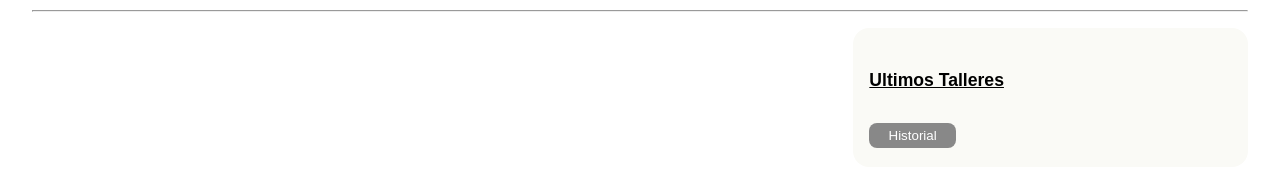
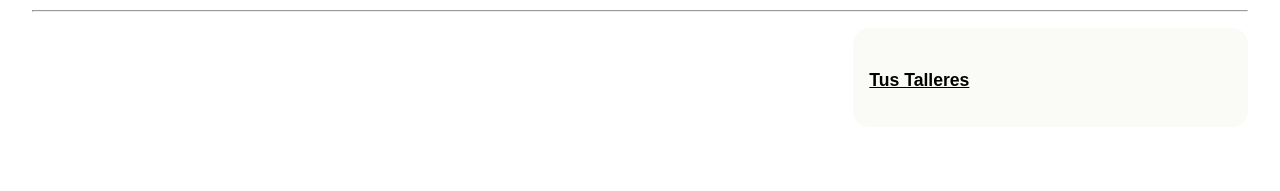
Before and after one commit to bautigr02/Frontend-Cursos, an Angular app: page /learning in a window 1280 px wide. Shown: the part 222-413 px from the top of the page. Built offline with nearby package versions, Linux system fonts and the light colour scheme.

Commit message:
user learning

```diff
--- a/src/app/user-learning/user-learning.component.html
+++ b/src/app/user-learning/user-learning.component.html
@@ -14,14 +14,12 @@
           <p class="estado" [ngClass]="{
               'inscripto': curso.estado === 1,
               'cursando': curso.estado === 2,
-     'finalizado-aprobado': curso.estado === 3 && curso.nota >= 6,
-     'finalizado-desaprobado': curso.estado === 3 && curso.nota < 6
+              'finalizado': curso.estado === 3
             }">
             {{
             curso.estado === 1 ? 'Inscripto' :
             curso.estado === 2 ? 'Cursando' :
-  curso.estado === 3 && curso.nota >= 6 ? 'Finalizado' :
-  curso.estado === 3 && curso.nota < 6 ? 'Desaprobado' : 'Finalizado' }} </p>
+            curso.estado === 3 ? 'Finalizado' : ''}}
               <p>{{ curso.fec_ini | date:'MM/yyyy' }} - {{ curso.fec_fin | date:'MM/yyyy' }}</p>
         </div>
         <div class="course-actions">
@@ -38,12 +36,12 @@
             </div>
             <!-- Finalizado -->
             <div *ngSwitchCase="3">
-              <span *ngIf="curso.nota >= 6" class="nota-aprobado">
-                Aprobado - {{ curso.nota | number:'1.2-2' }}
+              <span *ngIf="curso.nota_curso >= 6" class="nota-aprobado">
+                Aprobado - {{ curso.nota_curso | number:'1.2-2' }}
                 <button class="certificado-btn" (click)="verCertificado(curso)">Certificado</button>
               </span>
-              <span *ngIf="curso.nota < 6" class="nota-desaprobado">
-                Desaprobado - {{ curso.nota | number:'1.2-2' }}
+              <span *ngIf="curso.nota_curso < 6" class="nota-desaprobado">
+                Desaprobado - {{ curso.nota_curso | number:'1.2-2' }}
               </span>
             </div>
           </ng-container>
@@ -54,13 +52,12 @@
     <!-- Últimos talleres -->
     <div class="sidebar">
       <div class="ultimos-talleres-box">
-        <h4><u>Ultimos Talleres</u></h4>
+        <h4><u>Tus Talleres</u></h4>
         <div class="taller-row" *ngFor="let taller of ultimosTalleres">
           <span>{{ taller.nom_taller }} - {{ taller.fecha | date:'dd/MM/yyyy' }}</span>
-          <span class="taller-nota">{{ taller.nota | number:'1.2-2' }}</span>
-        </div>
-        <button class="historial-btn">Historial</button>
+          <span class="taller-nota">{{ taller.nota_taller | number:'1.2-2' }}</span>
         </div>
       </div>
     </div>
   </div>
+</div>
--- a/src/app/user-learning/user-learning.component.scss
+++ b/src/app/user-learning/user-learning.component.scss
@@ -68,22 +68,13 @@
         color: #1976d2;
       }
 
-      /* Azul */
       &.cursando {
         color: #ff9800;
       }
 
-      /* Naranja */
-      &.finalizado-aprobado {
-        color: #388e3c;
+      &.finalizado{
+        color: #4b4b4b;
       }
-
-      /* Verde */
-      &.finalizado-desaprobado {
-        color: #b71c1c;
-      }
-
-      /* Rojo */
     }
 
     .nota-aprobado {
@@ -200,21 +191,5 @@
       min-width: 2.5rem;
       text-align: right;
     }
-
-    .historial-btn {
-      margin-top: 1rem;
-      background: #888;
-      color: #fff;
-      border: none;
-      border-radius: 8px;
-      padding: 0.3rem 1.2rem;
-      cursor: pointer;
-      font-weight: 500;
-      transition: background 0.2s;
-
-      &:hover {
-        background: #666;
-      }
-    }
   }
 }
--- a/src/app/user-learning/user-learning.component.ts
+++ b/src/app/user-learning/user-learning.component.ts
@@ -22,7 +22,13 @@ export class UserLearningComponent implements OnInit {
 
     // Obtener cursos del alumno
     this.userService.getCursosByAlumno(dni).subscribe(
-      (data) => { this.cursos = data; },
+      (data) => {
+        this.cursos = data.map(curso => ({
+          ...curso,
+          estado: curso.estado !== null && curso.estado !== undefined ? Number(curso.estado) : null,
+          nota_curso: curso.nota_curso !== null && curso.nota_curso !== undefined ? Number(curso.nota_curso) : null
+        }));
+      },
       (error) => { console.error('Error al obtener cursos:', error); }
     );
 
```
Lines whose indentation alone changed are shown as unchanged.
